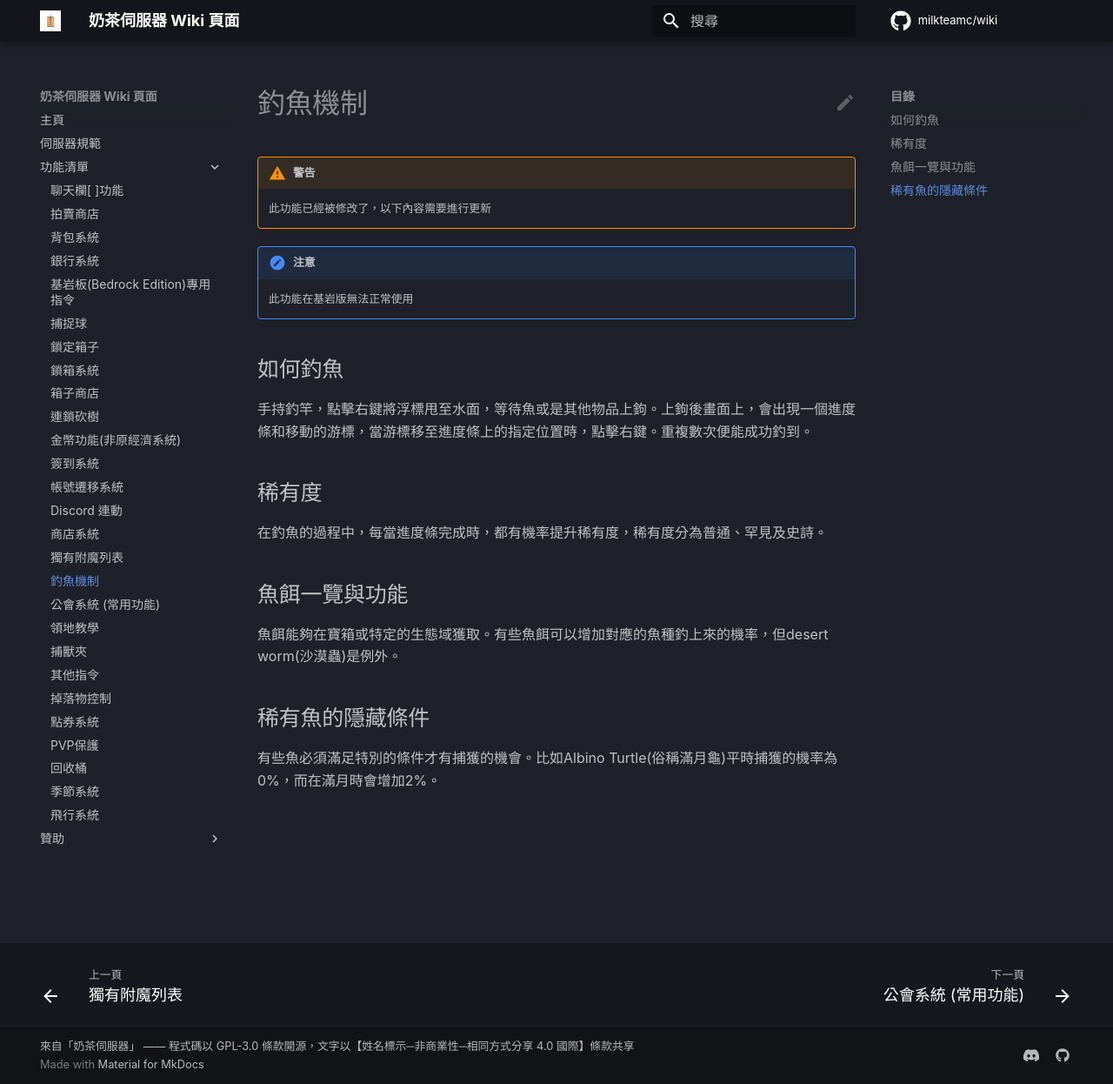
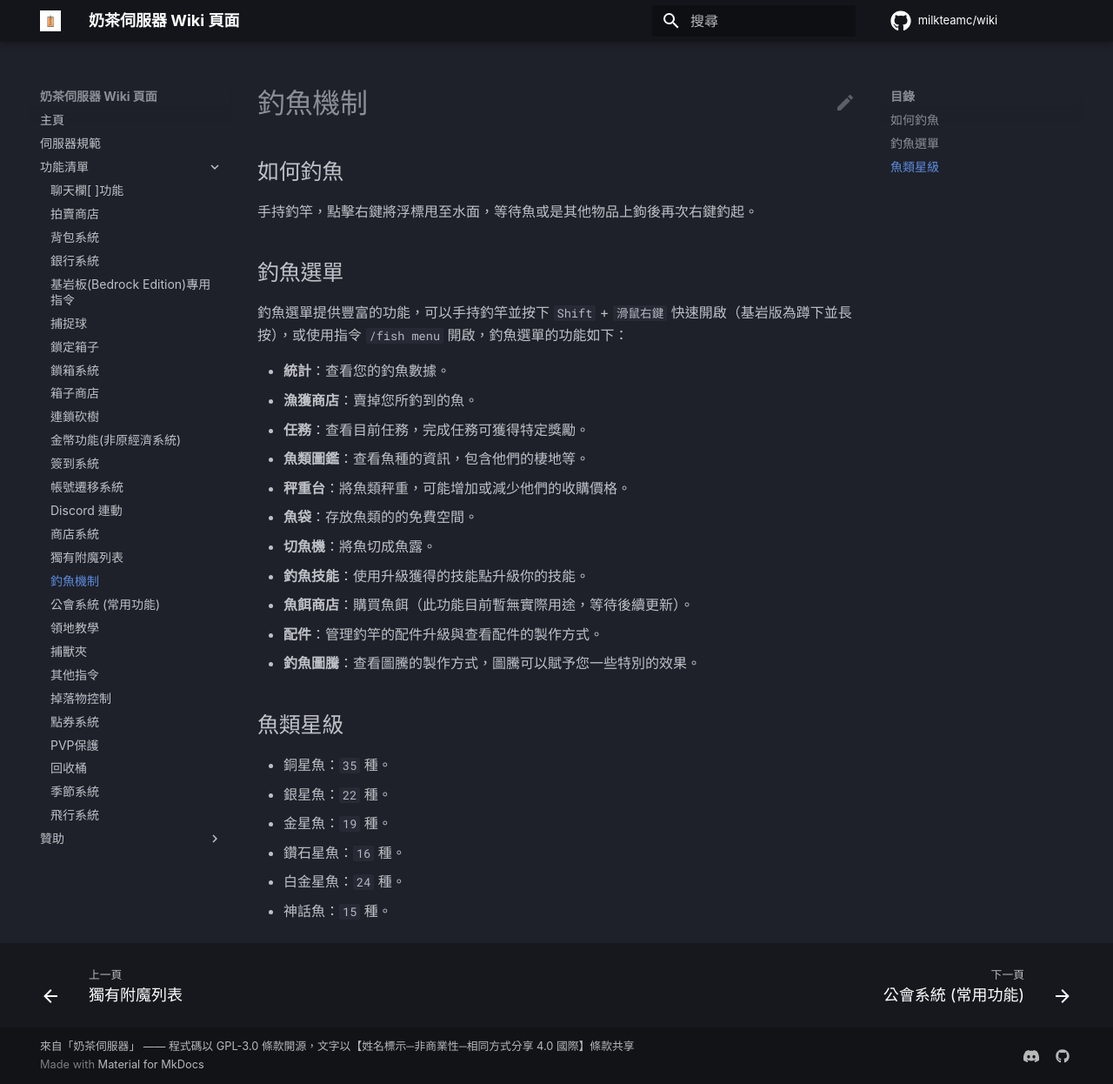
Before and after one commit to milkteamc/wiki, an MkDocs documentation site: the page built from docs/功能清單/fishing.md, in a window 1280 px wide and 1246 px high. Shown: the whole window at 87% size. Built offline with MkDocs 1.6.1 and Material for MkDocs 9.7.7, drawn with Linux system fonts in a browser that asks for light colours; some web fonts are replaced; plug-ins that fetch from the network failed and are left out; comment, search, counter and statistics services are not loaded.

Commit message:
Update fishing.md

```diff
--- a/docs/功能清單/fishing.md
+++ b/docs/功能清單/fishing.md
@@ -1,13 +1,30 @@
 # 釣魚機制
-!!! warning "警告"
-    此功能已經被修改了，以下內容需要進行更新
-!!! 注意
-    此功能在基岩版無法正常使用
+
 ## 如何釣魚
-手持釣竿，點擊右鍵將浮標甩至水面，等待魚或是其他物品上鉤。上鉤後畫面上，會出現一個進度條和移動的游標，當游標移至進度條上的指定位置時，點擊右鍵。重複數次便能成功釣到。
-## 稀有度
-在釣魚的過程中，每當進度條完成時，都有機率提升稀有度，稀有度分為普通、罕見及史詩。
-## 魚餌一覽與功能
-魚餌能夠在寶箱或特定的生態域獲取。有些魚餌可以增加對應的魚種釣上來的機率，但desert worm(沙漠蟲)是例外。
-## 稀有魚的隱藏條件
-有些魚必須滿足特別的條件才有捕獲的機會。比如Albino Turtle(俗稱滿月龜)平時捕獲的機率為0%，而在滿月時會增加2%。
+
+手持釣竿，點擊右鍵將浮標甩至水面，等待魚或是其他物品上鉤後再次右鍵釣起。
+
+## 釣魚選單
+
+釣魚選單提供豐富的功能，可以手持釣竿並按下 `Shift` + `滑鼠右鍵` 快速開啟（基岩版為蹲下並長按），或使用指令 `/fish menu` 開啟，釣魚選單的功能如下：
+
+- **統計**：查看您的釣魚數據。
+- **漁獲商店**：賣掉您所釣到的魚。
+- **任務**：查看目前任務，完成任務可獲得特定獎勵。
+- **魚類圖鑑**：查看魚種的資訊，包含他們的棲地等。
+- **秤重台**：將魚類秤重，可能增加或減少他們的收購價格。
+- **魚袋**：存放魚類的的免費空間。
+- **切魚機**：將魚切成魚露。
+- **釣魚技能**：使用升級獲得的技能點升級你的技能。
+- **魚餌商店**：購買魚餌（此功能目前暫無實際用途，等待後續更新）。
+- **配件**：管理釣竿的配件升級與查看配件的製作方式。
+- **釣魚圖騰**：查看圖騰的製作方式，圖騰可以賦予您一些特別的效果。
+
+## 魚類星級
+
+- 銅星魚：`35` 種。
+- 銀星魚：`22` 種。
+- 金星魚：`19` 種。
+- 鑽石星魚：`16` 種。
+- 白金星魚：`24` 種。
+- 神話魚：`15` 種。
```
